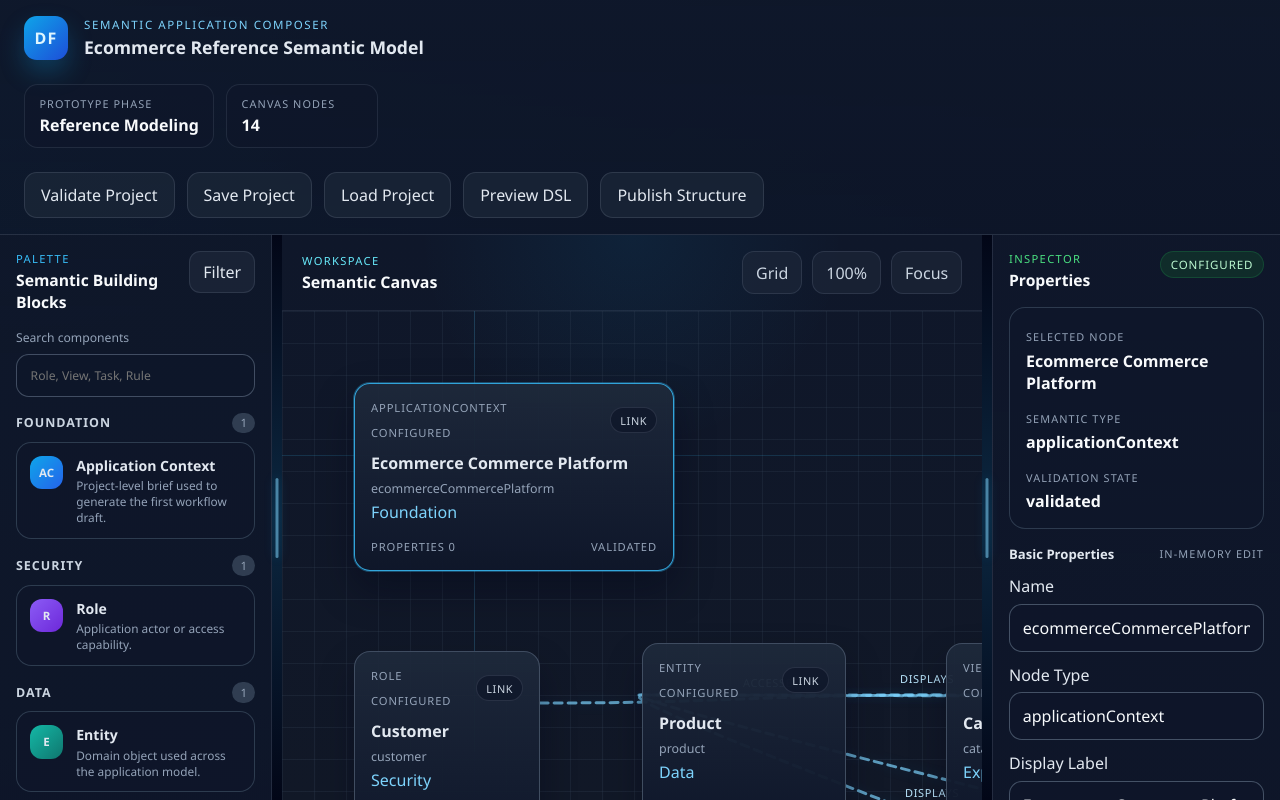
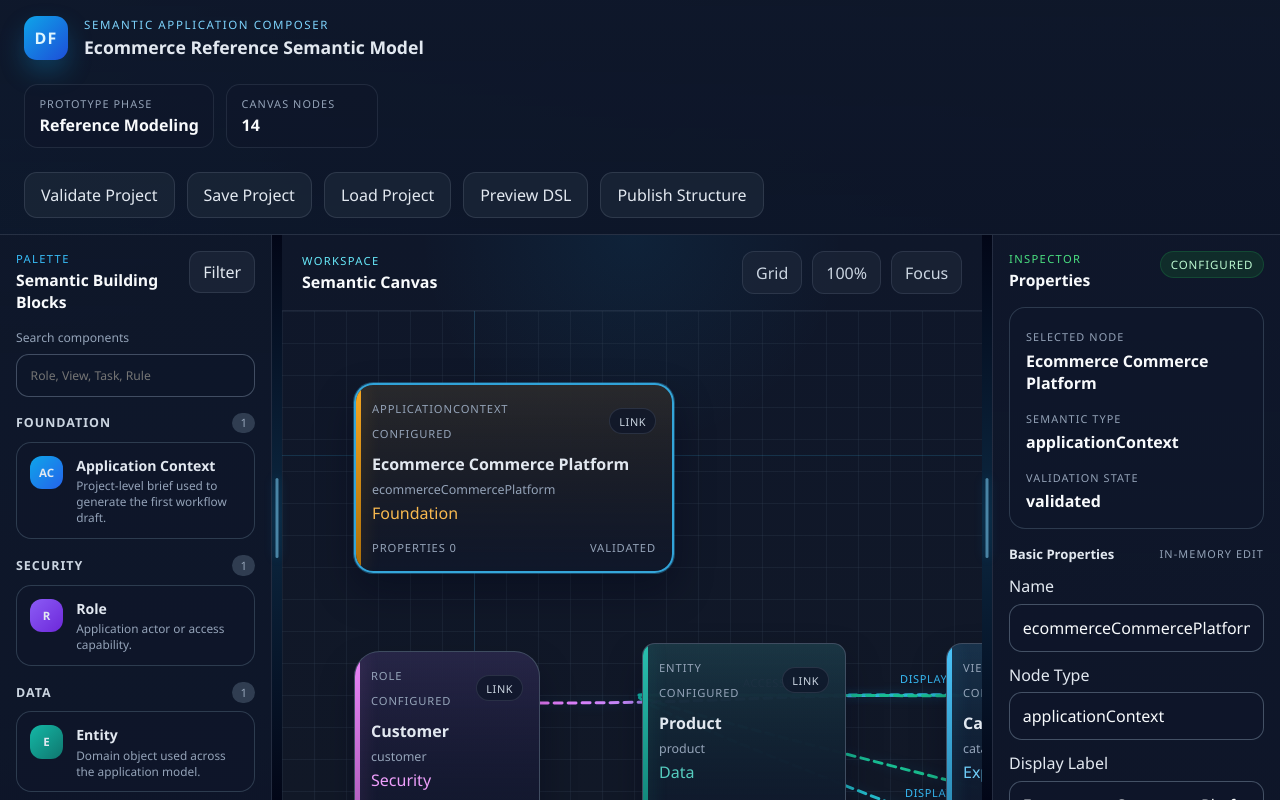
Before and after one commit to massimotamos/DarkFactorFront, an Angular app: page / in a window 1280 px wide. Built offline with nearby package versions, Linux system fonts and the light colour scheme.

Commit message:
improved display of the link property, colored transition to improve readability

```diff
--- a/src/app/components/composer-canvas/composer-canvas.component.html
+++ b/src/app/components/composer-canvas/composer-canvas.component.html
@@ -25,14 +25,27 @@
       <div class="canvas__guide canvas__guide--vertical"></div>
 
       <svg class="canvas__connections" aria-hidden="true">
+        <defs>
+          <linearGradient
+            *ngFor="let connection of connections; trackBy: trackByConnectionId"
+            [attr.id]="connectionGradientId(connection)"
+            gradientUnits="userSpaceOnUse"
+            [attr.x1]="connectionGradientVector(connection).x1"
+            [attr.y1]="connectionGradientVector(connection).y1"
+            [attr.x2]="connectionGradientVector(connection).x2"
+            [attr.y2]="connectionGradientVector(connection).y2">
+            <stop offset="0%" [attr.stop-color]="connectionGradientStops(connection).start"></stop>
+            <stop offset="100%" [attr.stop-color]="connectionGradientStops(connection).end"></stop>
+          </linearGradient>
+        </defs>
         <g *ngFor="let connection of connections; trackBy: trackByConnectionId">
           <path
             class="canvas__connection-path"
-            [class.canvas__connection-path--invalid]="isConnectionInvalid(connection.id)"
+            [style.stroke]="connectionStroke(connection)"
             [attr.d]="getConnectionPath(connection)"></path>
           <text
             class="canvas__connection-label"
-            [class.canvas__connection-label--invalid]="isConnectionInvalid(connection.id)"
+            [style.fill]="connectionLabelColor(connection)"
             [attr.x]="getConnectionLabelPosition(connection).x"
             [attr.y]="getConnectionLabelPosition(connection).y">
             {{ connection.label }}
@@ -43,6 +56,7 @@
       <article
         class="canvas-node"
         *ngFor="let node of nodes; trackBy: trackByNodeId"
+        [class]="nodeTypeClass(node)"
         [class.canvas-node--selected]="node.id === selectedNodeId"
         [class.canvas-node--connect-source]="isConnectionSource(node.id)"
         [class.canvas-node--connect-target]="isConnectionTarget(node.id)"
@@ -52,6 +66,7 @@
         [style.width.px]="node.size.width"
         [style.minHeight.px]="node.size.height"
         (mousedown)="onNodePointerDown($event, node)">
+        <span class="canvas-node__accent" aria-hidden="true"></span>
         <div class="canvas-node__header">
           <div class="canvas-node__meta">
             <span class="canvas-node__type">{{ node.type }}</span>
--- a/src/app/components/composer-canvas/composer-canvas.component.scss
+++ b/src/app/components/composer-canvas/composer-canvas.component.scss
@@ -92,18 +92,9 @@
 }
 
 .canvas__connection-label {
-  fill: #bae6fd;
   font-size: 11px;
   letter-spacing: 0.06em;
   text-transform: uppercase;
-}
-
-.canvas__connection-path--invalid {
-  stroke: rgba(248, 113, 113, 0.9);
-}
-
-.canvas__connection-label--invalid {
-  fill: #fda4af;
 }
 
 .canvas__guide {
@@ -131,6 +122,8 @@
   padding: 1rem;
   border: 1px solid rgba(71, 85, 105, 0.86);
   border-radius: 1rem;
+  overflow: hidden;
+  --node-accent: #38bdf8;
   background:
     linear-gradient(180deg, rgba(30, 41, 59, 0.96), rgba(15, 23, 42, 0.98));
   box-shadow: 0 18px 34px rgba(2, 6, 23, 0.34);
@@ -180,6 +173,14 @@
   margin-bottom: 0.75rem;
 }
 
+.canvas-node__accent {
+  position: absolute;
+  inset: 0 auto 0 0;
+  width: 0.32rem;
+  background: linear-gradient(180deg, color-mix(in srgb, var(--node-accent) 100%, white 10%), color-mix(in srgb, var(--node-accent) 70%, black 30%));
+  box-shadow: 0 0 18px color-mix(in srgb, var(--node-accent) 28%, transparent);
+}
+
 .canvas-node__meta {
   display: flex;
   flex-wrap: wrap;
@@ -212,7 +213,7 @@
 
 .canvas-node p {
   margin: 0 0 1rem;
-  color: #7dd3fc;
+  color: color-mix(in srgb, var(--node-accent) 72%, white 28%);
   text-transform: capitalize;
 }
 
@@ -232,6 +233,64 @@
   border-color: rgba(34, 197, 94, 0.32);
   background: rgba(20, 83, 45, 0.5);
   color: #dcfce7;
+}
+
+.canvas-node--applicationContext {
+  --node-accent: #f59e0b;
+  border-radius: 1.2rem;
+  border-width: 2px;
+  background:
+    linear-gradient(180deg, rgba(71, 45, 8, 0.28), rgba(15, 23, 42, 0.98)),
+    linear-gradient(180deg, rgba(30, 41, 59, 0.96), rgba(15, 23, 42, 0.98));
+}
+
+.canvas-node--role {
+  --node-accent: #e879f9;
+  border-radius: 1.6rem;
+  background:
+    linear-gradient(180deg, rgba(88, 28, 135, 0.16), rgba(15, 23, 42, 0.98)),
+    linear-gradient(180deg, rgba(30, 41, 59, 0.96), rgba(15, 23, 42, 0.98));
+}
+
+.canvas-node--entity {
+  --node-accent: #14b8a6;
+  border-radius: 0.8rem;
+  background:
+    linear-gradient(180deg, rgba(15, 118, 110, 0.18), rgba(15, 23, 42, 0.98)),
+    linear-gradient(180deg, rgba(30, 41, 59, 0.96), rgba(15, 23, 42, 0.98));
+}
+
+.canvas-node--view {
+  --node-accent: #38bdf8;
+  border-radius: 1rem 1rem 1.35rem 1rem;
+  background:
+    linear-gradient(180deg, rgba(3, 105, 161, 0.16), rgba(15, 23, 42, 0.98)),
+    linear-gradient(180deg, rgba(30, 41, 59, 0.96), rgba(15, 23, 42, 0.98));
+}
+
+.canvas-node--task {
+  --node-accent: #22c55e;
+  border-radius: 0.95rem;
+  background:
+    linear-gradient(180deg, rgba(21, 128, 61, 0.16), rgba(15, 23, 42, 0.98)),
+    linear-gradient(180deg, rgba(30, 41, 59, 0.96), rgba(15, 23, 42, 0.98));
+}
+
+.canvas-node--rule {
+  --node-accent: #f97316;
+  border-radius: 0.45rem 1rem 0.45rem 1rem;
+  background:
+    linear-gradient(180deg, rgba(154, 52, 18, 0.18), rgba(15, 23, 42, 0.98)),
+    linear-gradient(180deg, rgba(30, 41, 59, 0.96), rgba(15, 23, 42, 0.98));
+}
+
+.canvas-node--integration {
+  --node-accent: #a78bfa;
+  border-style: dashed;
+  border-radius: 1rem;
+  background:
+    linear-gradient(180deg, rgba(109, 40, 217, 0.15), rgba(15, 23, 42, 0.98)),
+    linear-gradient(180deg, rgba(30, 41, 59, 0.96), rgba(15, 23, 42, 0.98));
 }
 
 .canvas__hint {
--- a/src/app/components/composer-canvas/composer-canvas.component.ts
+++ b/src/app/components/composer-canvas/composer-canvas.component.ts
@@ -49,6 +49,74 @@ export class ComposerCanvasComponent {
 
   isConnectionTarget(nodeId: string): boolean {
     return this.validConnectionTargetIds.includes(nodeId);
+  }
+
+  nodeTypeClass(node: CanvasNode): string {
+    return `canvas-node--${node.type}`;
+  }
+
+  connectionGradientId(connection: CanvasConnection): string {
+    return `connection-gradient-${connection.id.replace(/[^a-zA-Z0-9_-]/g, '-')}`;
+  }
+
+  connectionGradientVector(connection: CanvasConnection): { x1: number; y1: number; x2: number; y2: number } {
+    const sourceNode = this.nodes.find((node) => node.id === connection.sourceNodeId);
+    const targetNode = this.nodes.find((node) => node.id === connection.targetNodeId);
+
+    if (!sourceNode || !targetNode) {
+      return { x1: 0, y1: 0, x2: 1, y2: 0 };
+    }
+
+    return {
+      x1: sourceNode.position.x + sourceNode.size.width,
+      y1: sourceNode.position.y + sourceNode.size.height / 2,
+      x2: targetNode.position.x,
+      y2: targetNode.position.y + targetNode.size.height / 2
+    };
+  }
+
+  connectionStroke(connection: CanvasConnection): string {
+    return this.isConnectionInvalid(connection.id)
+      ? 'rgba(248, 113, 113, 0.9)'
+      : `url(#${this.connectionGradientId(connection)})`;
+  }
+
+  connectionLabelColor(connection: CanvasConnection): string {
+    if (this.isConnectionInvalid(connection.id)) {
+      return '#fda4af';
+    }
+
+    const sourceNode = this.nodes.find((node) => node.id === connection.sourceNodeId);
+    return sourceNode ? this.nodeAccent(sourceNode) : '#bae6fd';
+  }
+
+  nodeAccent(node: CanvasNode): string {
+    switch (node.type) {
+      case 'applicationContext':
+        return '#f59e0b';
+      case 'role':
+        return '#e879f9';
+      case 'entity':
+        return '#14b8a6';
+      case 'view':
+        return '#38bdf8';
+      case 'task':
+        return '#22c55e';
+      case 'rule':
+        return '#f97316';
+      default:
+        return '#a78bfa';
+    }
+  }
+
+  connectionGradientStops(connection: CanvasConnection): { start: string; end: string } {
+    const sourceNode = this.nodes.find((node) => node.id === connection.sourceNodeId);
+    const targetNode = this.nodes.find((node) => node.id === connection.targetNodeId);
+
+    return {
+      start: sourceNode ? this.nodeAccent(sourceNode) : '#7dd3fc',
+      end: targetNode ? this.nodeAccent(targetNode) : '#c4b5fd'
+    };
   }
 
   getConnectionPath(connection: CanvasConnection): string {
```
